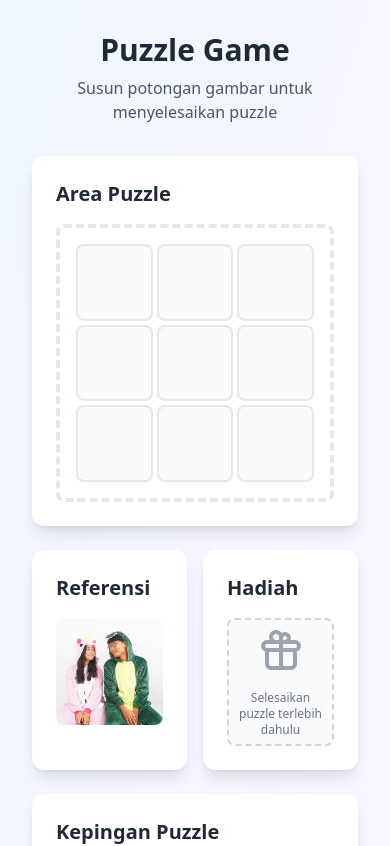
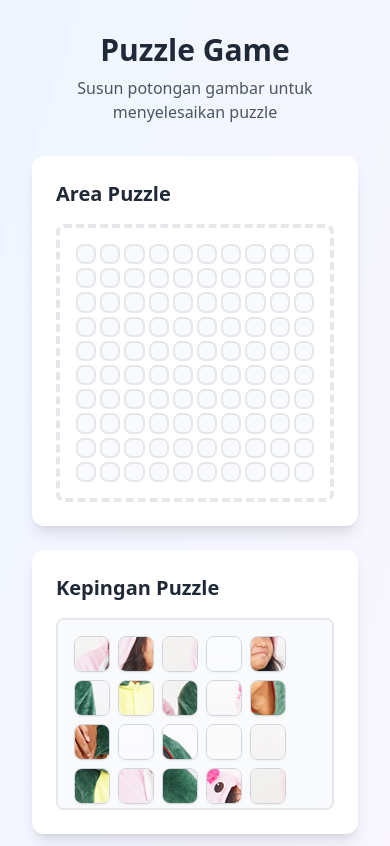
Before and after one commit to arifjagad/jingsaw-puzzle, a React (Vite) app: page / in a window 390 px wide. Shown: the top 846 px of the page. Built offline with nearby package versions, Linux system fonts and the light colour scheme.

Commit message:
Enhance puzzle layout and styling for better responsiveness

```diff
--- a/src/App.tsx
+++ b/src/App.tsx
@@ -15,7 +15,7 @@ function App() {
   const [pieces, setPieces] = useState<PuzzlePiece[]>([]);
   const [isRewardOpen, setIsRewardOpen] = useState(false);
   const [hasCompletedPuzzle, setHasCompletedPuzzle] = useState(false);
-  const gridSize = 3;
+  const gridSize = 10;
   const totalPieces = gridSize * gridSize;
 
   // Initialize puzzle
@@ -158,7 +158,7 @@ function App() {
 
         {/* Right Panel */}
         <div className="lg:col-span-2 col-span-4 grid gap-6">
-          <div className="flex gap-4">
+          <div className="flex gap-4 lg:order-1 order-2">
             <ReferenceImage />
 
             {/* Reward Section */}
@@ -173,17 +173,23 @@ function App() {
             </div>
           </div>
 
+          {/* Puzzle Tray */}
+          <div className="lg:order-2 order-1">
             <PuzzleTray
               pieces={pieces}
               gridSize={gridSize}
               onDragStart={handleDragStart}
               onDragEnd={handleDragEnd}
             />
+          </div>
 
+          {/* Controls */}
+          <div className="lg:order-3 order-3">
             <Controls
               onReset={handleReset}
               onShuffle={handleShuffle}
             />
+          </div>
         </div>
       </Layout>
     </>
--- a/src/components/PuzzleGrid/index.tsx
+++ b/src/components/PuzzleGrid/index.tsx
@@ -31,7 +31,7 @@ const PuzzleGrid = ({
       return (
         <div
           key={i}
-          className={`border-2 border-gray-200 aspect-square relative overflow-hidden rounded-lg ${
+          className={`border-2 ${piece ? 'border-blue-200' : 'border-gray-200'} aspect-square relative overflow-hidden rounded-lg ${
             !piece ? 'bg-gray-50' : ''
           } hover:border-blue-400`}
           onDragOver={handlers.onDragOver}
--- a/src/components/PuzzleTray/index.tsx
+++ b/src/components/PuzzleTray/index.tsx
@@ -12,14 +12,14 @@ type Props = {
 const PuzzleTray = ({ pieces, gridSize, onDragStart, onDragEnd }: Props) => (
   <div className="bg-white p-6 rounded-xl shadow-lg w-full">
     <h2 className="text-xl font-semibold mb-4 text-gray-800">Kepingan Puzzle</h2>
-    <div className="grid xl:grid-cols-8 lg:grid-cols-6 sm:grid-cols-6 grid-cols-4 gap-3 p-4 bg-gray-50 rounded-lg">
+    <div className="flex flex-wrap gap-2 p-4 bg-gray-50 rounded-lg h-48 w-full overflow-y-auto border-2 border-gray-200">
       {pieces.filter(p => p.currentPosition === null).map((piece) => (
         <div
           key={piece.id}
           draggable
           onDragStart={(e) => onDragStart(e, piece)}
           onDragEnd={onDragEnd}
-          className="aspect-square cursor-move relative overflow-hidden rounded-lg shadow-sm hover:shadow-md"
+          className="md:w-12 md:h-12 w-9 h-9 cursor-move relative overflow-hidden rounded-lg shadow-sm hover:shadow-md border border-gray-300"
         >
           <PuzzlePiece
             piece={piece}
```
Lines whose indentation alone changed are shown as unchanged.
